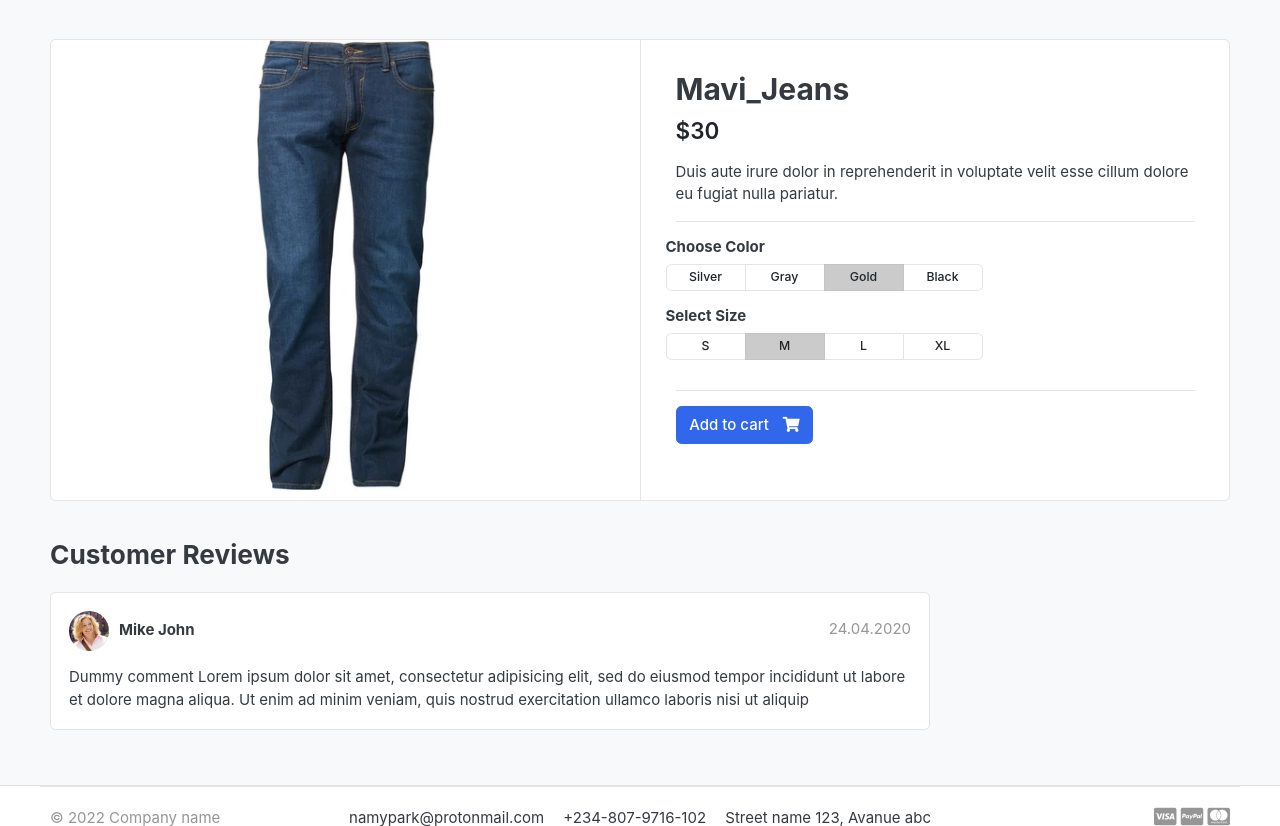
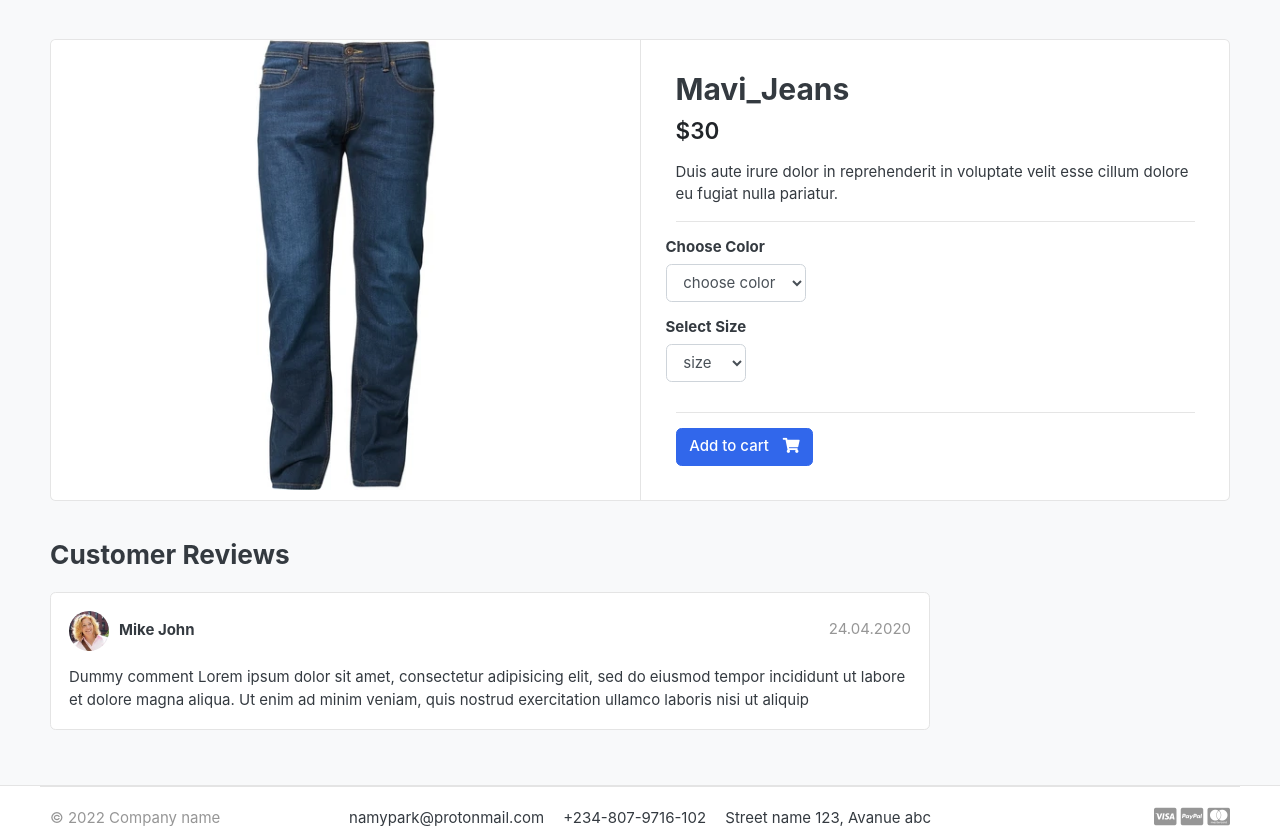
Before and after one commit to Namypark/greatKart, a Django app: page /store/category/jeans/mavi_jeans/ in a window 1280 px wide. Shown: the part 119-945 px from the top of the page. Run offline with Django 4.2, Linux system fonts and the light colour scheme; data comes from the database, SQL or seed files in the repository; both versions use the stored data as it was after the commit; some libraries are stand-ins or nearby versions; some web fonts are replaced.

Commit message:
Product Variation model, Product variation dynamic color fetch, Variation manager model.

```diff
--- a/carts/views.py
+++ b/carts/views.py
@@ -1,3 +1,4 @@
+from django.http import HttpResponse
 from django.shortcuts import render, redirect, get_object_or_404
 from django.core.exceptions import ObjectDoesNotExist
 from .models import Cart, CartItem
@@ -13,6 +14,11 @@
 
 
 def add_cart(request, product_id):
+    if request.method == "POST":
+        color = request.POST.get("color")
+        size = request.POST.get("size")
+        print(color, size)
+
     product = Product.objects.get(id=product_id)
     try:
         cart = Cart.objects.get(
--- a/store/models.py
+++ b/store/models.py
@@ -25,3 +25,32 @@
 
     def __str__(self):
         return self.product_name
+
+
+choices = (("color", "color"), ("size", "size"))
+
+
+class VariationManager(models.Manager):
+    def colors(self):
+        return super(VariationManager, self).filter(
+            variation_category="color", is_active=True
+        )
+
+    def sizes(self):
+        return super(VariationManager, self).filter(
+            variation_category="size", is_active=True
+        )
+
+
+class Variation(models.Model):
+
+    product = models.ForeignKey(Product, on_delete=models.CASCADE)
+    variation_category = models.CharField(max_length=100, choices=choices)
+    variation_value = models.CharField(max_length=100)
+    is_active = models.BooleanField(default=True)
+    created_date = models.DateField(auto_now=True)
+
+    objects = VariationManager()
+
+    def __unicode__(self):
+        return self.product
--- a/store/templates/store/product-detail.html
+++ b/store/templates/store/product-detail.html
@@ -1,4 +1,7 @@
 {% extends "ecommerce/base.html" %} {% load static %} {% block content %}
+
+
+
 <body>
   <section class="section-content padding-y bg">
     <div class="container">
@@ -15,6 +18,7 @@
             <!-- gallery-wrap .end// -->
           </aside>
           <main class="col-md-6 border-left">
+            <form action=" {% url 'add_cart' single_product.id %}" method="GET">
               <article class="content-body">
                 <h2 class="title">{{ single_product.product_name }}</h2>
 
@@ -28,46 +32,28 @@
                 <div class="row">
                   <div class="item-option-select">
                     <h6>Choose Color</h6>
-                  <div
-                    class="btn-group btn-group-sm btn-group-toggle"
-                    data-toggle="buttons"
-                  >
-                    <label class="btn btn-light">
-                      <input type="radio" name="radio_color" /> Silver
-                    </label>
-                    <label class="btn btn-light">
-                      <input type="radio" name="radio_color" /> Gray
-                    </label>
-                    <label class="btn btn-light active">
-                      <input type="radio" name="radio_color checked" /> Gold
-                    </label>
-                    <label class="btn btn-light">
-                      <input type="radio" name="radio_color" /> Black
-                    </label>
-                  </div>
+                   <select name="color" class="form-control" required>
+                    <option value='color' disable selected>choose color</option>
+
+                    {% for color in single_product.variation_set.colors %}
+                        <option value='{{ color.variation_value | lower}}'>{{ color.variation_value| capfirst }}</option>
+                    {% endfor %}
+
+                   </select>
                   </div>
                 </div>
                 <!-- row.// -->
                 <div class="row">
                   <div class="item-option-select">
                     <h6>Select Size</h6>
-                  <div
-                    class="btn-group btn-group-sm btn-group-toggle"
-                    data-toggle="buttons"
-                  >
-                    <label class="btn btn-light">
-                      <input type="radio" name="radio_color" /> S
-                    </label>
-                    <label class="btn btn-light active">
-                      <input type="radio" name="radio_color" checked /> M
-                    </label>
-                    <label class="btn btn-light">
-                      <input type="radio" name="radio_color" /> L
-                    </label>
-                    <label class="btn btn-light">
-                      <input type="radio" name="radio_color" /> XL
-                    </label>
-                  </div>
+                    <select name="size" class="form-control">
+                    <option value='color' disable selected>size</option>
+
+                    {% for size in single_product.variation_set.sizes %}
+                      <option value="{{ size.variation_value | lower }}">{{ size.variation_value| capfirst}}</option>
+                      {% endfor %}
+                     </select>
+
                   </div>
                 </div>
                 <!-- row.// -->
@@ -88,15 +74,16 @@
                   <i class="fas fa-eye"></i>
                 </a>
                 {% else %}
-              <a
-                href="{% url 'add_cart' single_product.id %}"
+                <button
+                  type="submit"
                   class="btn btn-primary"
                 >
                   <span class="text">Add to cart</span>
                   <i class="fas fa-shopping-cart"></i>
-              </a>
+              </button>
                 {% endif %} {% endif %}
               </article>
+          </form>
             <!-- product-info-aside .// -->
           </main>
           <!-- col.// -->
--- a/store/utils.py
+++ b/store/utils.py
@@ -27,22 +27,18 @@
     page = request.GET.get("page")
     if page == None:
         page = 1
-    print(page)
     paginator = Paginator(products, 3)
 
     try:
         page_obj = paginator.get_page(page)
-        print(page, "TRY")
 
     except EmptyPage:
         page = paginator.num_pages
         page_obj = paginator.get_page(page)
-        print(page, "EMPTY PAGE")
 
     except PageNotAnInteger:
         page = 1
         page_obj = paginator.get_page(page)
-        print(page, "PAGE NOT FOUND")
 
     except InvalidPage:
         page = 1
```
Also changed, not shown: store/admin.py (+16 -2 lines), db.sqlite3, store/migrations/0005_variation.py (added), store/migrations/0006_rename_cerated_date_variation_created_date.py (added). Lines whose indentation alone changed are shown as unchanged.
